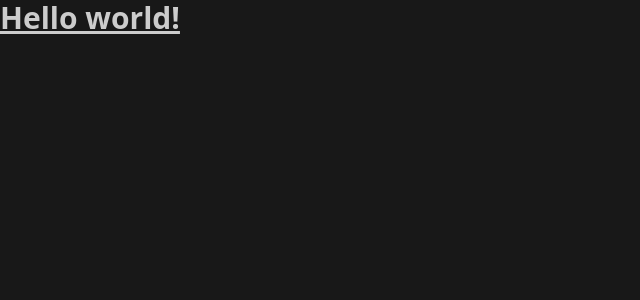
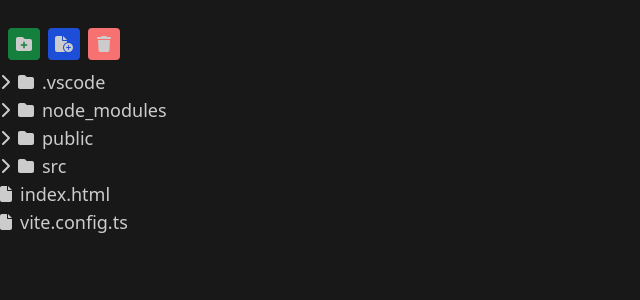
Before and after one commit to mohammadSorooshfar/file-manager, a Vue app: page / in a window 1280 px wide. Shown: the top 300 px of the page, without its empty margins (0-640 px from the left). Built offline with nearby package versions, Linux system fonts and the light colour scheme.

Commit message:
feat: add tree node

```diff
--- a/src/App.vue
+++ b/src/App.vue
@@ -1,3 +1,215 @@
+<script lang="ts" setup>
+import { onMounted, ref } from 'vue'
+import TreeNode from './components/TreeNode.vue'
+import { FileManage, FileNode } from './types/files-tree'
+import {
+  faFileCirclePlus,
+  faFolderPlus,
+  faTrash
+} from '@fortawesome/free-solid-svg-icons'
+
+const fileManage = ref<FileManage>({
+  selectedId: null,
+  renamingId: null
+})
+const files = ref<FileNode[]>([
+  {
+    id: 0,
+    name: '.vscode',
+    type: 'folder',
+    children: [
+      {
+        id: 1,
+        name: 'extensions.json',
+        type: 'file',
+        children: null,
+        open: false
+      }
+    ],
+    open: false
+  },
+  {
+    id: 2,
+    name: 'node_modules',
+    type: 'folder',
+    children: null,
+    open: false
+  },
+  {
+    id: 3,
+    name: 'public',
+    type: 'folder',
+    children: [
+      {
+        id: 4,
+        name: 'vite.svg',
+        type: 'file',
+        children: null,
+        open: false
+      }
+    ],
+    open: false
+  },
+  {
+    id: 5,
+    name: 'src',
+    type: 'folder',
+    children: [
+      {
+        id: 6,
+        name: 'assets',
+        type: 'folder',
+        children: [
+          {
+            id: 7,
+            name: 'vue.svg',
+            type: 'file',
+            children: null,
+            open: false
+          }
+        ],
+        open: false
+      },
+      {
+        id: 8,
+        name: 'components',
+        type: 'folder',
+        children: null,
+        open: false
+      },
+      {
+        id: 9,
+        name: 'types',
+        type: 'folder',
+        children: null,
+        open: false
+      },
+      {
+        id: 10,
+        name: 'App.vue',
+        type: 'file',
+        children: null,
+        open: false
+      },
+      {
+        id: 11,
+        name: 'main.ts',
+        type: 'file',
+        children: null,
+        open: false
+      }
+    ],
+    open: false
+  },
+  {
+    id: 12,
+    name: 'index.html',
+    type: 'file',
+    children: null,
+    open: false
+  },
+  {
+    id: 13,
+    name: 'vite.config.ts',
+    type: 'file',
+    children: null,
+    open: false
+  }
+])
+
+const reset = () => {
+  fileManage.value.renamingId = null
+  fileManage.value.selectedId = null
+}
+
+const findNodeByIdWithParent = (
+  nodes: FileNode[] | null,
+  id: number
+): { parent: FileNode | null; child: FileNode | null } => {
+  if (!nodes) return { parent: null, child: null }
+
+  for (let node of nodes) {
+    if (node.id === id) {
+      return { parent: null, child: node }
+    }
+
+    if (node.children) {
+      for (let child of node.children) {
+        if (child.id === id) {
+          return { parent: node, child: child }
+        }
+        const result = findNodeByIdWithParent(child.children, id)
+        if (result.child) {
+          return result
+        }
+      }
+    }
+  }
+  return { parent: null, child: null }
+}
+
+const deleteNode = () => {
+  if (fileManage.value.selectedId === null) return
+
+  const { parent, child } = findNodeByIdWithParent(
+    files.value,
+    fileManage.value.selectedId
+  )
+
+  if (parent && child) {
+    const childIndex = parent.children!.indexOf(child)
+    if (childIndex > -1) {
+      parent.children!.splice(childIndex, 1)
+    }
+  } else if (child) {
+    const childIndex = files.value.indexOf(child)
+    if (childIndex > -1) {
+      files.value.splice(childIndex, 1)
+    }
+  }
+}
+
+onMounted(() => {
+  window.addEventListener('keyup', (e) => {
+    if (e.key === 'F2')
+      fileManage.value.renamingId = fileManage.value.selectedId
+
+    if (e.key === 'Delete') deleteNode()
+  })
+})
+</script>
+
 <template>
-  <h1 class="text-3xl font-bold underline">Hello world!</h1>
+  <div
+    class="background min-h-screen w-full flex justify-center py-5"
+    @click="reset"
+  >
+    <div class="container flex flex-col">
+      <div class="w-32 p-2 flex items-center justify-between">
+        <button class="bg-green-700 rounded w-8 h-8">
+          <font-awesome-icon :icon="faFolderPlus" />
+        </button>
+
+        <button class="bg-blue-700 rounded w-8 h-8">
+          <font-awesome-icon :icon="faFileCirclePlus" />
+        </button>
+
+        <button
+          class="rounded w-8 h-8"
+          :class="{
+            'bg-red-400': !fileManage.selectedId,
+            'bg-red-700': fileManage.selectedId
+          }"
+          :disabled="!fileManage.selectedId"
+          @click="deleteNode"
+        >
+          <font-awesome-icon :icon="faTrash" />
+        </button>
+      </div>
+
+      <template v-for="file in files">
+        <TreeNode :file="file" :fileManage="fileManage" />
+      </template>
+    </div>
+  </div>
 </template>
--- /dev/null
+++ b/src/components/TreeNode.vue
@@ -0,0 +1,66 @@
+<script setup lang="ts">
+import {
+  faChevronDown,
+  faChevronRight,
+  faFile,
+  faFolder
+} from '@fortawesome/free-solid-svg-icons'
+import { FileManage, FileNode } from '../types/files-tree'
+
+const props = defineProps<{ file: FileNode; fileManage: FileManage }>()
+
+const vFocus = {
+  mounted: (el: any) => el.focus()
+}
+const submitRename = (e: KeyboardEvent) => {
+  if (e.key === 'Enter') props.fileManage.renamingId = null
+}
+const toggle = () => {
+  props.file.open = !props.file.open
+  props.fileManage.selectedId = props.file.id
+  props.fileManage.renamingId = null
+}
+</script>
+
+<template>
+  <div>
+    <div
+      :class="{ 'bg-blue-600': fileManage.selectedId === file.id }"
+      class="flex items-center cursor-pointer select-none"
+      @click.stop="toggle"
+    >
+      <div v-if="file.type === 'folder'" class="mr-2">
+        <font-awesome-icon v-if="!file.open" :icon="faChevronRight" />
+
+        <font-awesome-icon v-else :icon="faChevronDown" />
+      </div>
+
+      <div class="mr-2">
+        <font-awesome-icon v-if="file.type === 'folder'" :icon="faFolder" />
+
+        <font-awesome-icon v-else :icon="faFile" />
+      </div>
+
+      <span v-if="fileManage.renamingId !== file.id" class="text-lg">{{
+        file.name
+      }}</span>
+
+      <span v-else class="w-full"
+        ><input
+          v-focus
+          class="bg-transparent text-lg"
+          type="text"
+          v-model="file.name"
+          @click.stop
+          @keyup="submitRename"
+      /></span>
+    </div>
+    <div v-if="file.open" class="ps-5">
+      <TreeNode
+        v-for="fileChild in file.children"
+        :file="fileChild"
+        :file-manage="fileManage"
+      />
+    </div>
+  </div>
+</template>
```
